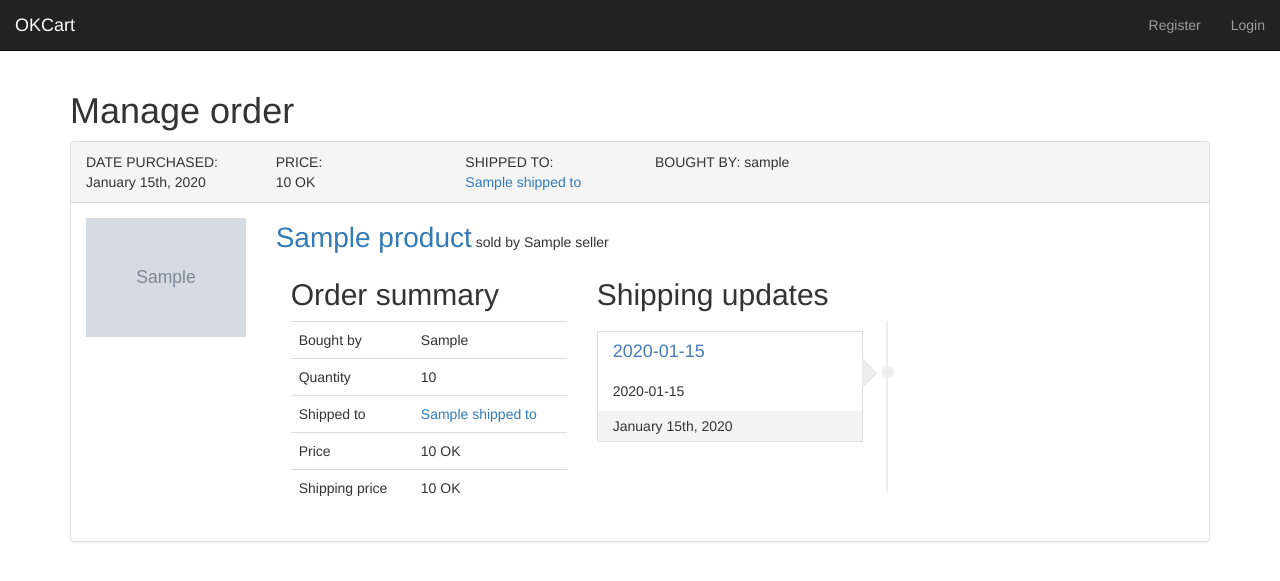
After one commit to pta2002/okshop, a Django app: template templates/shop/manageorder.html in a window 1280 px wide. The commit adds this page. Shown: the top 581 px of the page. Run offline with Django 3.2, Linux system fonts and the light colour scheme; the template is opened without the code that fills it: most values are stand-ins (such as "Sample title", 1, 10 or a date in 2020); grey boxes marked "Sample" are stand-in pictures; some libraries are stand-ins or nearby versions.

Commit message:
Started work on order management (Seller side)

```diff
--- /dev/null
+++ b/templates/shop/manageorder.html
@@ -0,0 +1,90 @@
+{% extends "shop/base.html" %}
+{% block title %}Manage order{% endblock %}
+{% block body %}
+<h1>Manage order</h1>
+<div class="panel panel-default">
+	<div class="panel-heading">
+		<div class="row">
+			<div class="col-sm-2">
+				DATE PURCHASED:<br>
+				{{ order.purchase.date|date:"F jS, Y"}}
+			</div>
+			<div class="col-sm-2">
+				PRICE:<br>
+				{{ order.gettotal|floatformat }} OK
+			</div>
+			<div class="col-sm-2">
+				SHIPPED TO:<br>
+				<a href="#" data-toggle="tooltip" title="{{ order.address.address1 }}, {{ order.address.state }}, {{ order.address.country }}">{{ order.purchase.shipped_to.name }}</a>
+			</div>
+			<div class="col-sm-2">
+				BOUGHT BY: {{ order.purchase.by.username }}
+			</div>
+		</div>
+	</div>
+	<div class="panel-body">
+		<div class="row">
+			<div class="col-md-2">
+				<img src="{{ order.product.productimage_set.first.image.url }}" alt="{{ order.product.product_name }}" class="img-responsive">
+			</div>
+			<div class="col-md-10">
+				<div class="product-name">
+					<a class="cart-product-name" href="{% url 'shop:viewproduct' order.product.id %}">{{ order.product }}</a> sold by {{order.product.seller}}
+				</div>
+				<div class="col-md-4">
+					<h2>Order summary</h2>
+					<table class="table">
+						<tr>
+							<td>Bought by</td>
+							<td>{{order.purchase.by}}</td>
+						</tr>
+						<tr>
+							<td>Quantity</td>
+							<td>{{ order.quantity }}</td>
+						</tr>
+						<tr>
+							<td>Shipped to</td>
+							<td><a href="#" data-toggle="tooltip" title="{% if order.address.address2 %}{{ order.address.address2 }}, {% endif %}{{ order.address.address1 }}, {{ order.address.state }}, {{ order.address.zipcode }}, {{ order.address.country }}">{{ order.purchase.shipped_to.name }}</a></td>
+						</tr>
+						<tr>
+							<td>Price</td>
+							<td>{{ order.price }} OK</td>
+						</tr>
+						<tr>
+							<td>Shipping price</td>
+							<td>{{ order.shipping_price }} OK</td>
+						</tr>
+					</table>
+				</div>
+				<div class="col-md-8">
+					<h2>Shipping updates</h2>
+					<!-- Credit: https://codepen.io/jenniferperrin/pen/xfwab -->
+					<ul class="timeline">
+						{% for event in updates %}
+						<li {% if forloop.counter|divisibleby:2 %}class="timeline-inverted"{% endif %}>
+							<div class="timeline-badge">
+								{% if not event.done %}
+								<a><i class="fa fa-circle"></i></a>
+								{% else %}
+								<a><i class="fa fa-check-circle" style="color:#2ecc71"></i></a>
+								{% endif %}
+							</div>
+							<div class="timeline-panel">
+								<div class="timeline-heading">
+									<h4>{{ event.short_update }}</h4>
+								</div>
+								<div class="timeline-body">
+									<p>{{ event.update }}</p>
+								</div>
+								<div class="timeline-footer">{{ event.date|date:"F jS, Y"}}</div>
+							</div>
+						</li>
+						{% endfor %}
+						<li class="clearfix no-float"></li>
+					</ul>
+				</div>
+			</div>
+		</div>
+	</div>
+</div>
+{% endblock %}
--- a/urls.py
+++ b/urls.py
@@ -23,6 +23,7 @@ urlpatterns = [
 	url(r'^me/purchases/(?P<uuid>[A-Za-z0-9\-\_]{36})/$', views.view_purchase, name='purchase'),
 	url(r'^me/dashboard/$', views.dashboard, name='dashboard'),
 	url(r'^me/dashboard/sales/$', views.seller_purchases, name='sales'),
+	url(r'^me/dashboard/sales/(?P<id>\d*[1-9]\d*)/$', views.manage_order, name='manageorder'),
 	url(r'^me/dashboard/new/$', views.sell_new_product, name='sellproduct'),
 	url(r'^accounts/login/$', views.login_view, name='login'),
 	url(r'^accounts/register/$', views.register_view, name='register'),
```
Also changed, not shown: templates/shop/sales.html (+22 -6 lines), views.py (+7 -0 lines).
